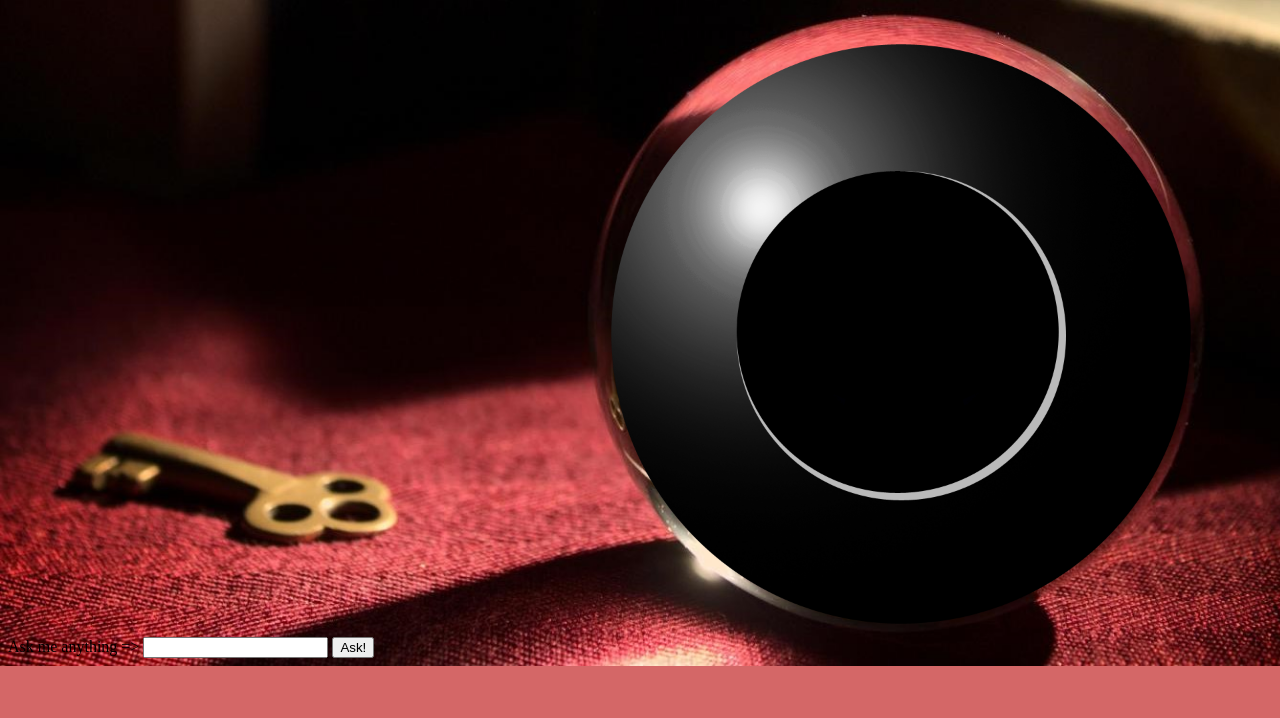
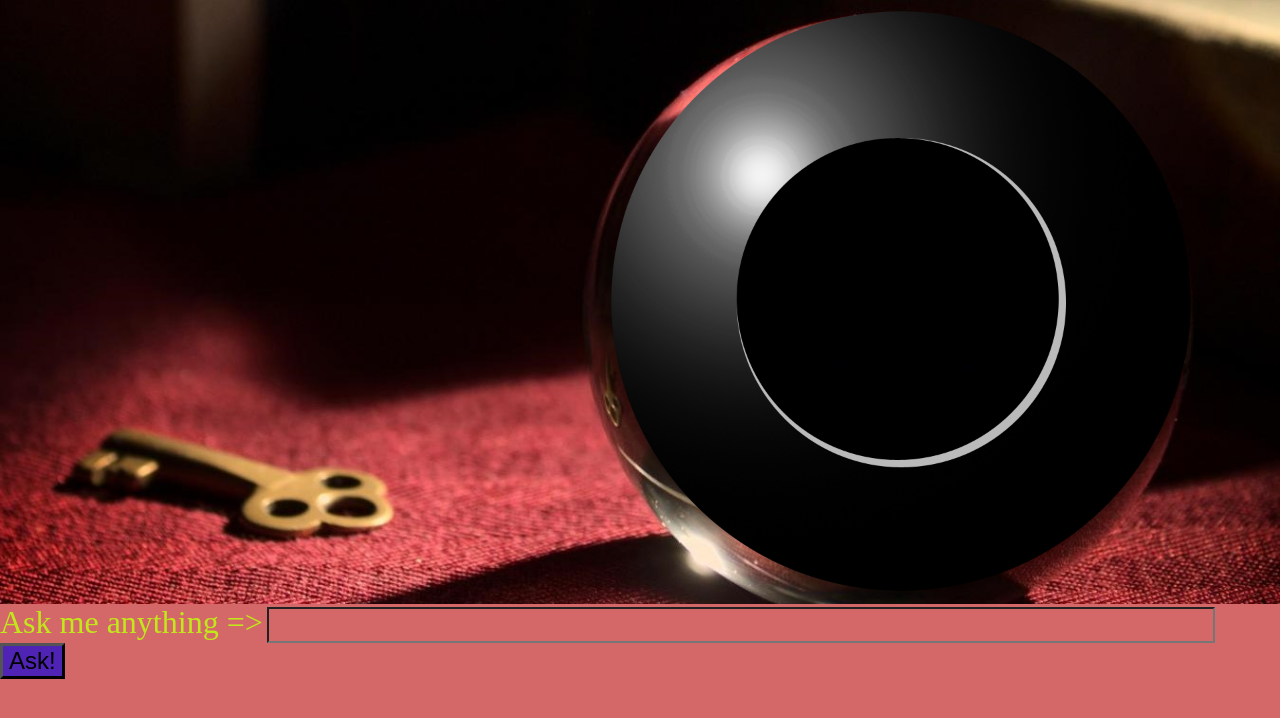
Before and after one commit to forserg2015/magic8ball, a plain HTML site: page index.html in a window 1280 px wide. Drawn offline with Linux system fonts and the light colour scheme.

Commit message:
Continue working on your final project

```diff
--- a/index.html
+++ b/index.html
@@ -14,11 +14,16 @@
         <img id="myImage" src= "images\magic8ball_start.png">
       </div>
 
-  <label>Ask me anything =></label>
-  <input name = "question" type="text">
-  <button onclick="updateImage()">Ask!</button>
 
-  </div>
+        <div name="footer">
+
+          <label>Ask me anything =></label>
+          <input name ="question" type="text" size="65">
+          <button onclick="updateImage()">Ask!</button>
+
+        </div>
+
+
 
 
     <script src="magic8.js"></script>
--- a/magic8.js
+++ b/magic8.js
@@ -27,9 +27,9 @@ function path() {
           }
 
 
- function updateImage () {
+  function updateImage () {
 
-   document.getElementById("myImage").setAttribute("src",path());
+    document.getElementById("myImage").setAttribute("src",path());
 
   };
 
--- a/magicstyle.css
+++ b/magicstyle.css
@@ -1,15 +1,38 @@
+    body{
+
+    display: block;
+    margin: 0px;
+    margin-top: 0px;
+    margin-right: 0px;
+    margin-bottom: 0px;
+    margin-left: 0px;
 
 
-
-
-body{
-    background: url(../images/pic11.jpg);
     background-color: #d46767;
-    background-repeat: no-repeat;
     background-size: cover;
     }
 
 #ball{
+    background: url(../images/pic11.jpg);
+    background-repeat: no-repeat;
+    background-size: cover;
     padding-inline-start: 47%;
-    padding-top: 2%;
-  }
+    padding-top: 0%;
+ }
+
+label {font-size: xx-large;
+    color: rgb(194, 231, 26);
+ }
+
+input{
+    height: 30px;
+    font-size: x-large;
+    background-color: #d46767;
+ }
+
+button{
+    border-width: 3px;
+    font-size: x-large;
+
+    background-color: rgb(79, 36, 180);
+}
```
